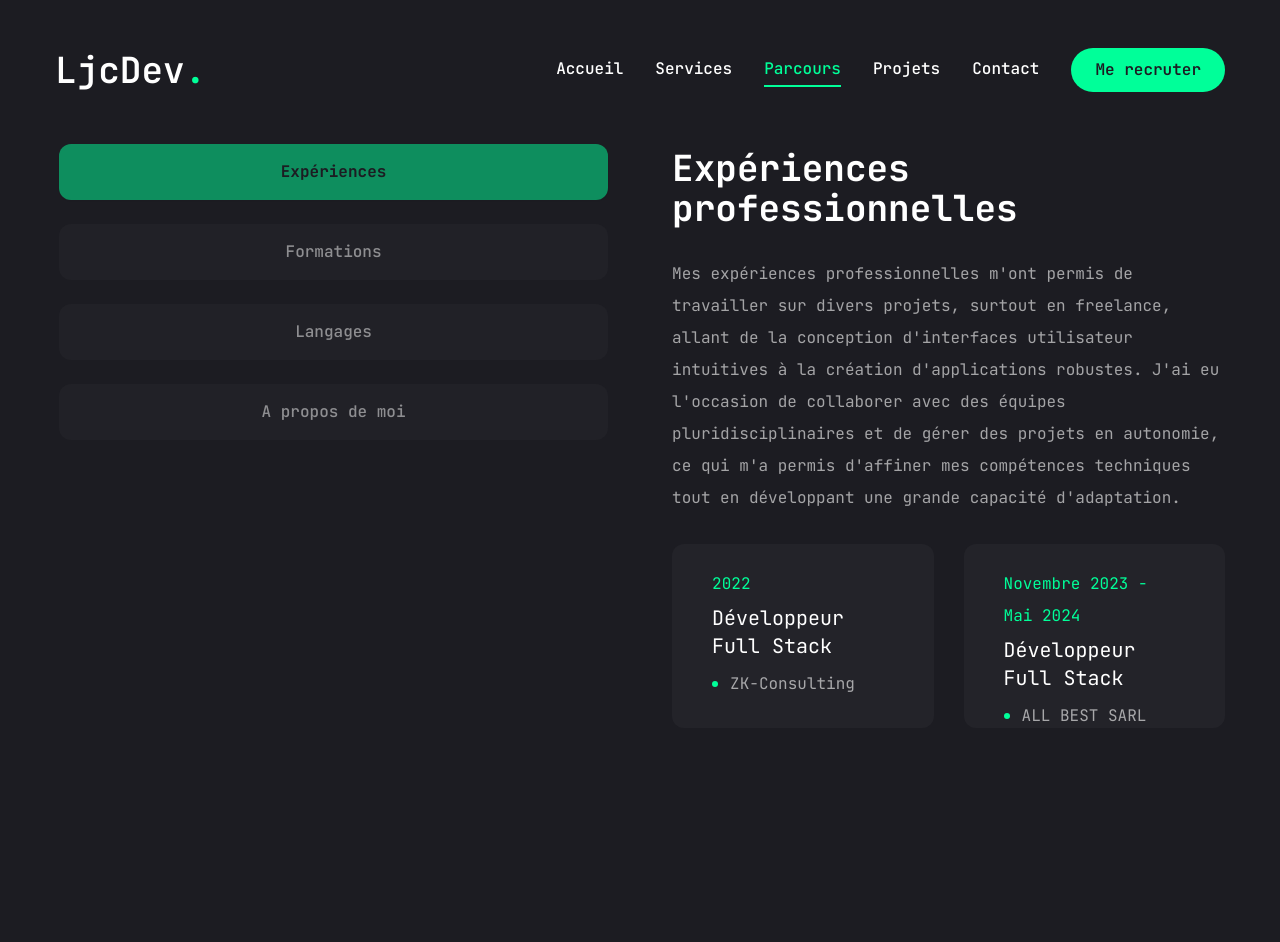
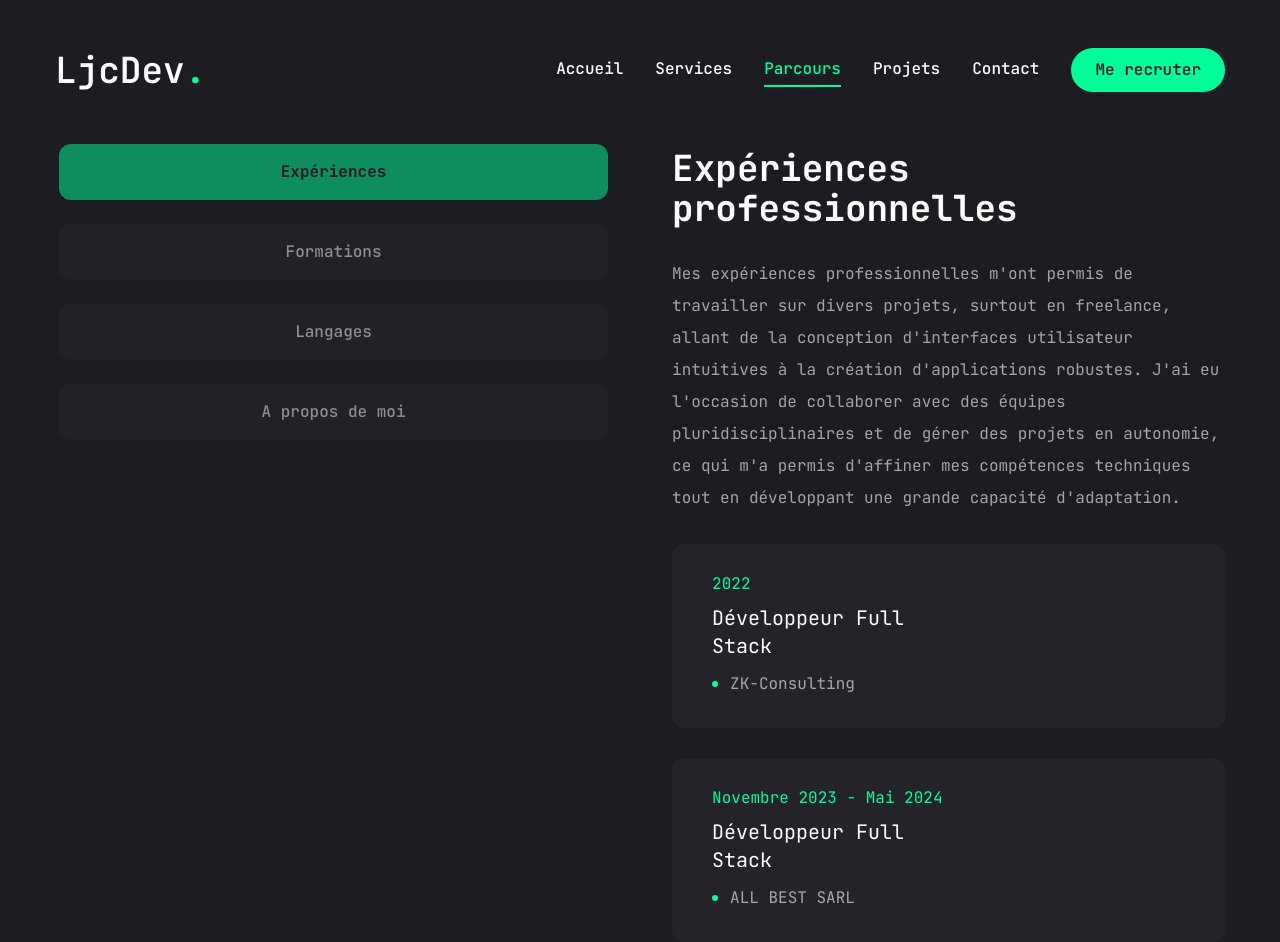
Before and after one commit to ljcdev421/portfolio, a Next.js app: page /resume in a window 1280 px wide. Built offline with nearby package versions, Linux system fonts and the light colour scheme.

Commit message:
modification de la grid des expériences

```diff
--- a/app/resume/page.jsx
+++ b/app/resume/page.jsx
@@ -191,7 +191,7 @@ const Resume = () => {
                 <h3 className="text-4xl font-bold"> {experience.title} </h3>
                 <p className="max-w-[600px] text-white/60 mx-auto xl:mx-0"> {experience.description} </p>
                 <ScrollArea className="h-[400px]">
-                  <ul className="grid grid-col-1 lg:grid-cols-2 gap-[30px]">
+                  <ul className="grid grid-col-1 gap-[30px]">
                     {experience.items.map((item, index) => {
                       return <li key={index} className="bg-[#232329] h-[184px] py-6 px-10
                         rounded-xl flex flex-col justify-center, items-center lg:items-start gap-1">
```
